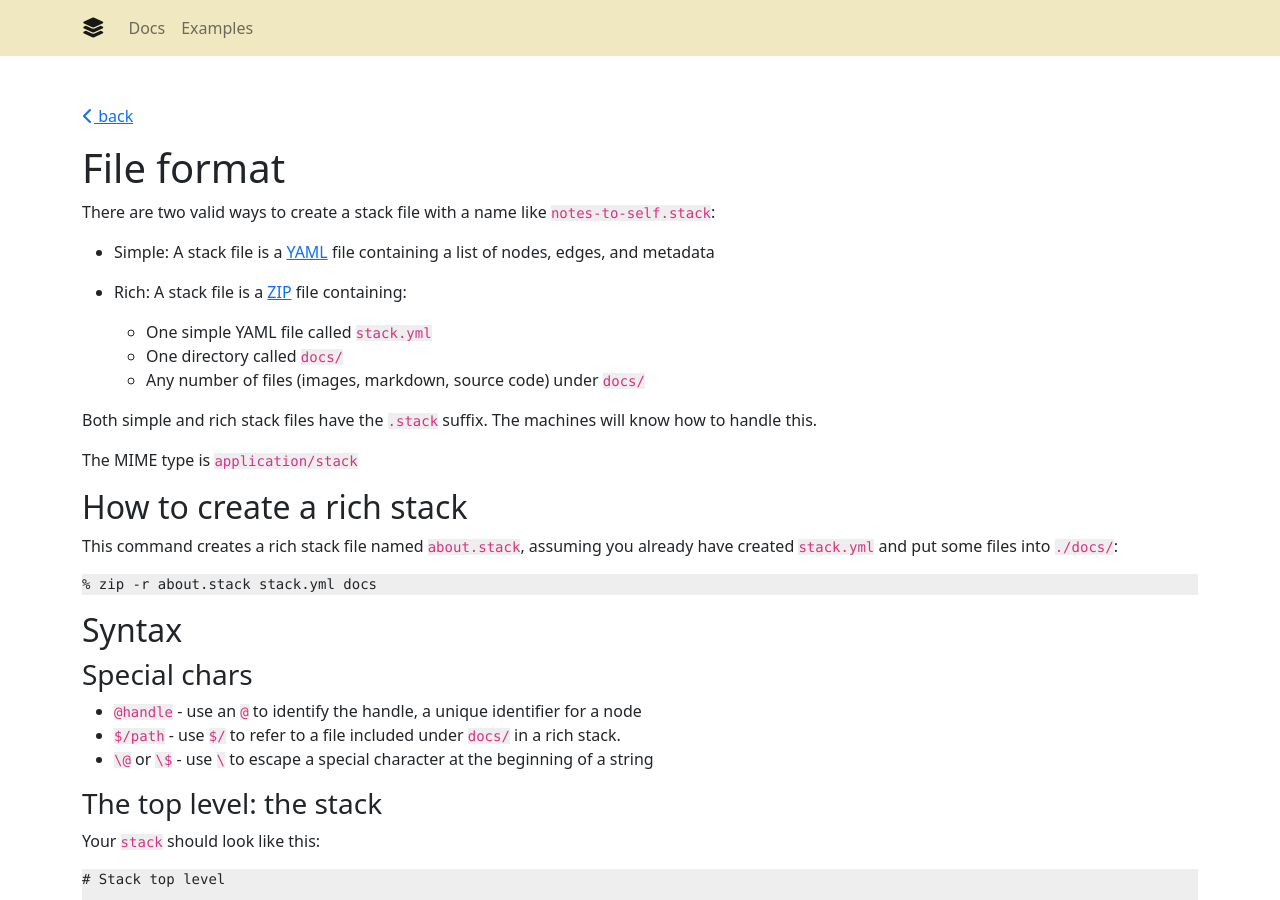
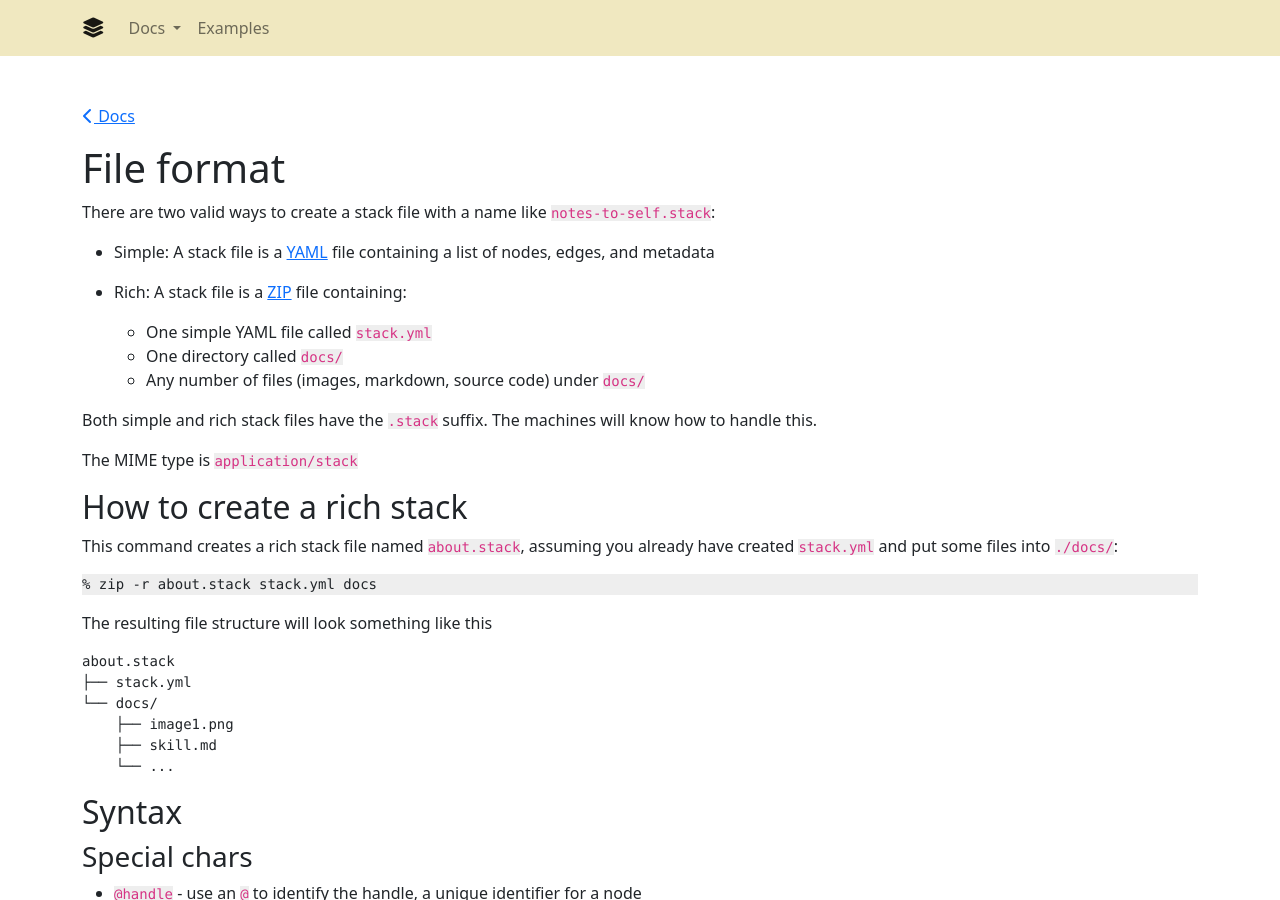
Before and after one commit to stack-db/stack-db.github.io, a Jekyll site: the page built from doc/file-format.md, in a window 1280 px wide and 900 px high. Built offline with Jekyll 4.4.1, drawn with Linux system fonts in a browser that asks for light colours; nearby versions of some CDN libraries.

Commit message:
hierarchical nav bar

````diff
--- a/_includes/navbar.html
+++ b/_includes/navbar.html
@@ -9,9 +9,26 @@
     <div class="collapse navbar-collapse" id="navbarNav">
       <ul class="navbar-nav">
         {% for item in site.data.nav %}
+        {% if item.items %}
+        <li class="nav-item dropdown">
+          <a class="nav-link dropdown-toggle" href="#" role="button" data-bs-toggle="dropdown" aria-expanded="false">
+            {{ item.label }}
+          </a>
+          <ul class="dropdown-menu">
+            {% for sub in item.items %}
+            <li><a class="dropdown-item" href="{{ sub.url | relative_url }}">
+		{% unless forloop.first %}
+		<i class="fa-solid fa-chevron-right fa-2xs text-muted me-1"></i>
+		{% endunless %}
+		{{ sub.label }}</a></li>
+            {% endfor %}
+          </ul>
+        </li>
+        {% else %}
         <li class="nav-item">
           <a class="nav-link" href="{{ item.url | relative_url }}">{{ item.label }}</a>
         </li>
+        {% endif %}
         {% endfor %}
       </ul>
     </div>
--- a/doc/file-format.md
+++ b/doc/file-format.md
@@ -4,7 +4,7 @@
 ---
 
 <p class="mt-5"/>
-<a href="."><i class="fa-solid fa-chevron-left"></i> back</a>
+<a href="{{ '/doc' | relative_url }}"><i class="fa-solid fa-chevron-left"></i> Docs</a>
 
 
 # File format
@@ -30,6 +30,16 @@
 ```bash
 % zip -r about.stack stack.yml docs
 ```
+
+The resulting file structure will look something like this
+<pre>
+about.stack
+├── stack.yml
+└── docs/
+    ├── image1.png
+    ├── skill.md
+    └── ...
+</pre>
 
 ## Syntax
 
````
Also changed, not shown: _data/nav.yml (+7 -0 lines), doc/code.md (+1 -1 lines).
